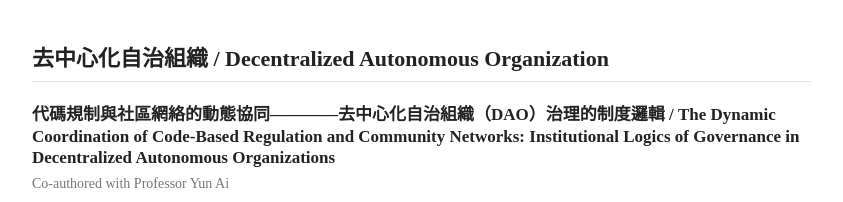
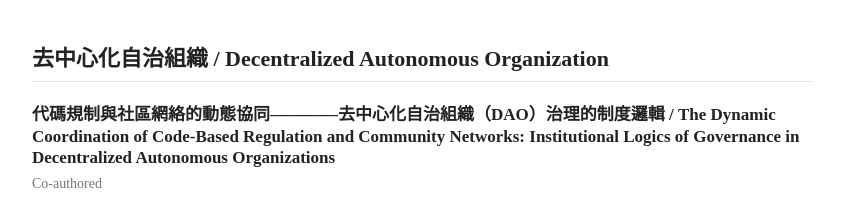
Before and after one commit to thesoupcrafting/thesoupcrafting.github.io, a plain HTML site: page index.html in a window 1280 px wide. Shown: the part 1592-1794 px from the top of the page, without its empty margins (218-1061 px from the left). Drawn offline with Linux system fonts and the light colour scheme.

Commit message:
Update index.html

```diff
--- a/index.html
+++ b/index.html
@@ -243,7 +243,7 @@
             代碼規制與社區網絡的動態協同————去中心化自治組織（DAO）治理的制度邏輯 / The Dynamic Coordination of Code-Based Regulation and Community Networks: Institutional Logics of Governance in Decentralized Autonomous Organizations
         </h3>
         <p class="meta">
-            Co-authored with Professor Yun Ai<br>
+            Co-authored<br>
         </p>
     </div>
 
```
